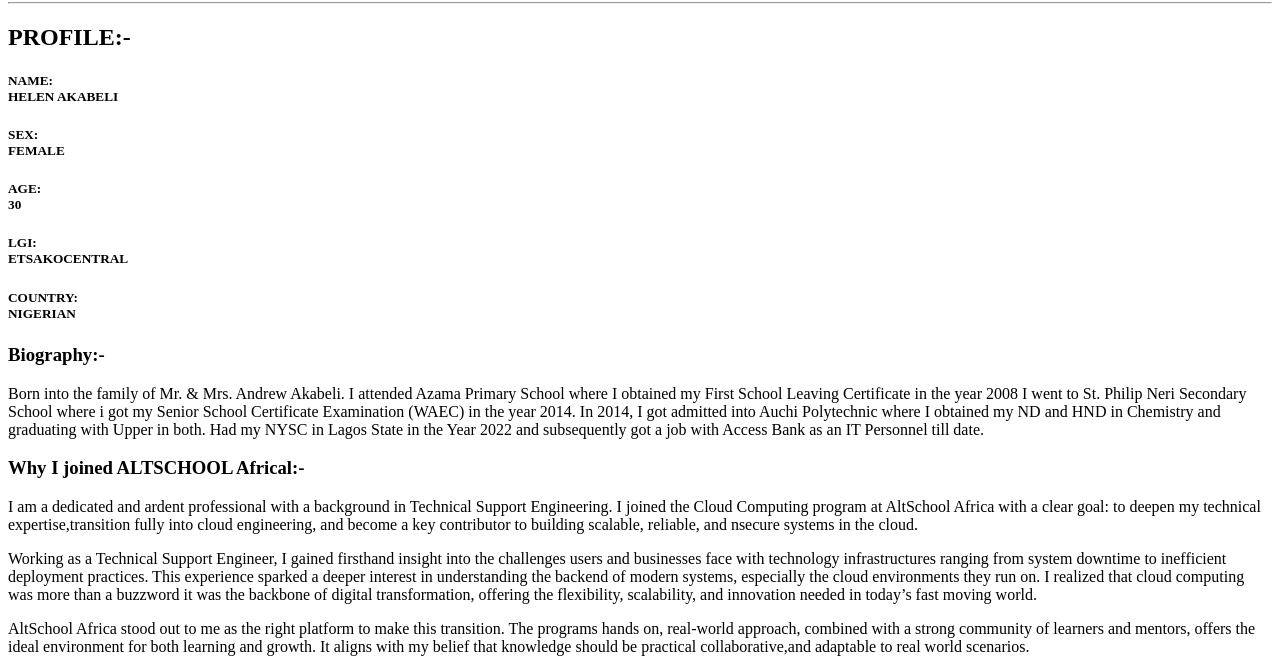
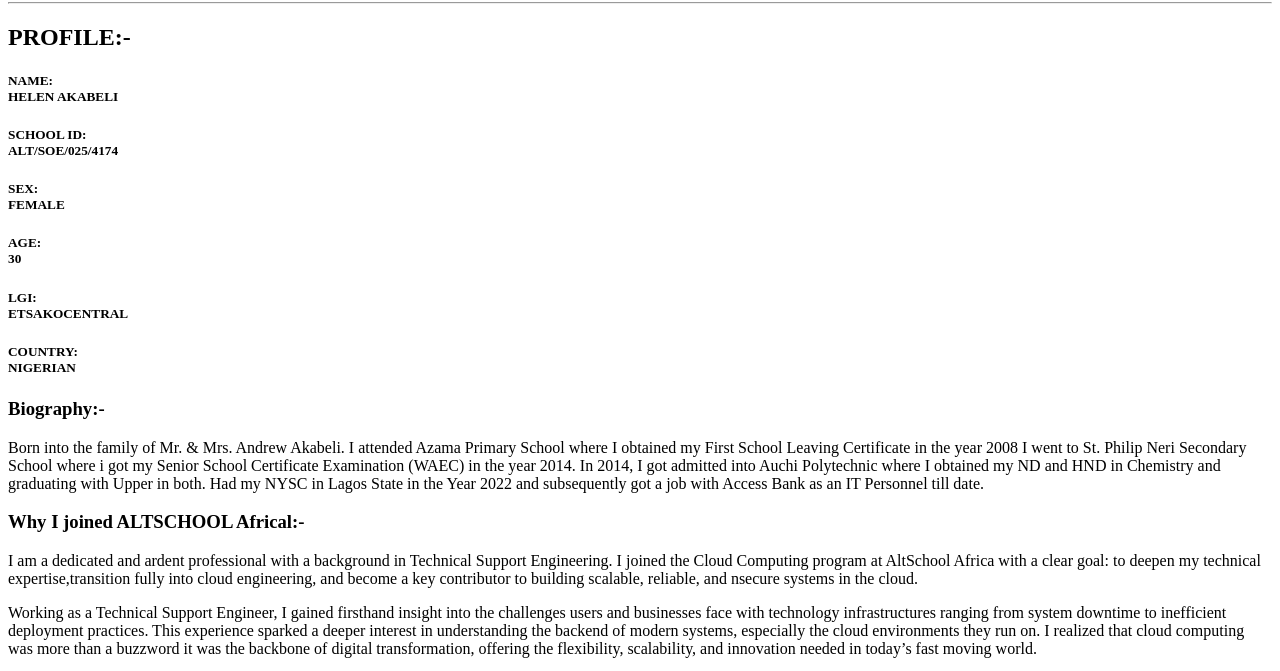
Before and after one commit to Helen-Akabeli/ALTSCHOOL-ASSIGNMENT-1, a plain HTML site: page index.html in a window 1280 px wide. Shown: the part 78-749 px from the top of the page. Drawn offline with Linux system fonts and the light colour scheme.

Commit message:
added school id

```diff
--- a/index.html
+++ b/index.html
@@ -9,6 +9,7 @@
    <h1>ASSIGNMENT</h1><hr>
    <h2>PROFILE:-</h2>
    <h5>NAME:<br>HELEN AKABELI</h5>
+   <h5>SCHOOL ID:<br>ALT/SOE/025/4174</h5>
    <h5>SEX:<br> FEMALE</h5>
    <h5>AGE:<br>30</h5>
    <h5>LGI:<br>ETSAKOCENTRAL</h5>
```
